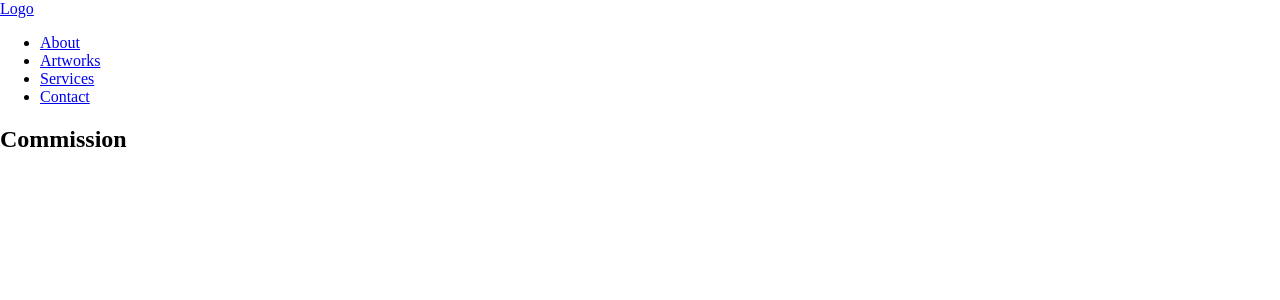
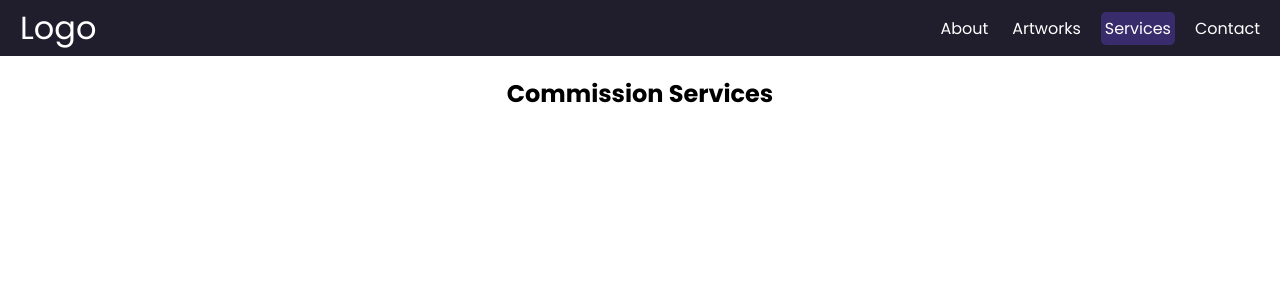
Before and after one commit to Kish-Mnlo/final-project-MANALO, a React (Vite) app in the folder client/: page /commission in a window 1280 px wide. Shown: the top 300 px of the page. Built offline with nearby package versions, Linux system fonts and the light colour scheme.

Commit message:
added css to the nav

```diff
--- a/client/src/pages/Commission.jsx
+++ b/client/src/pages/Commission.jsx
@@ -1,3 +1,3 @@
 export default function Commission() {
-    return <h2>Commission</h2>
+    return <h2>Commission Services</h2>
 }
--- a/client/src/styles.css
+++ b/client/src/styles.css
@@ -1,3 +1,4 @@
+@import url('https://fonts.googleapis.com/css2?family=Poppins:ital,wght@0,100;0,200;0,300;0,400;0,500;0,600;0,700;0,800;0,900;1,100;1,200;1,300;1,400;1,500;1,600;1,700;1,800;1,900&display=swap');
 
 * { box-sizing: border-box; }
 
@@ -5,6 +6,54 @@ body {
   margin: 0;
 }
 
+.container {
+  font-family: "Poppins", sans-serif;
+  margin: 1rem;
+  text-align: center;
+}
+
 .nav {
+  background-color: #201E2C;
+  color: white;
+  display: flex;
+  justify-content: space-between;
+  align-items: center;
+  gap: 2rem;
+  padding: 0 1rem;
+}
 
+.logo {
+  font-size: 2rem;
 }
+
+.nav ul {
+  padding: 0;
+  margin: 0;
+  list-style: none;
+  display: flex;
+  gap: 1rem;
+}
+
+.nav a {
+  color: inherit;
+  text-decoration: none;
+  height: 100%;
+  display: flex;
+  align-items: center;
+  padding: .25rem;
+  font-family: "Poppins", sans-serif;
+}
+
+.nav li {
+  transition: background-color 0.3s ease, border-radius 0.3s ease;
+}
+
+.nav li.active {
+  background-color: #392c6d;
+  border-radius: 5px;
+}
+
+.nav li:hover {
+  background-color: #6952c5;
+  border-radius: 5px;
+}
```
